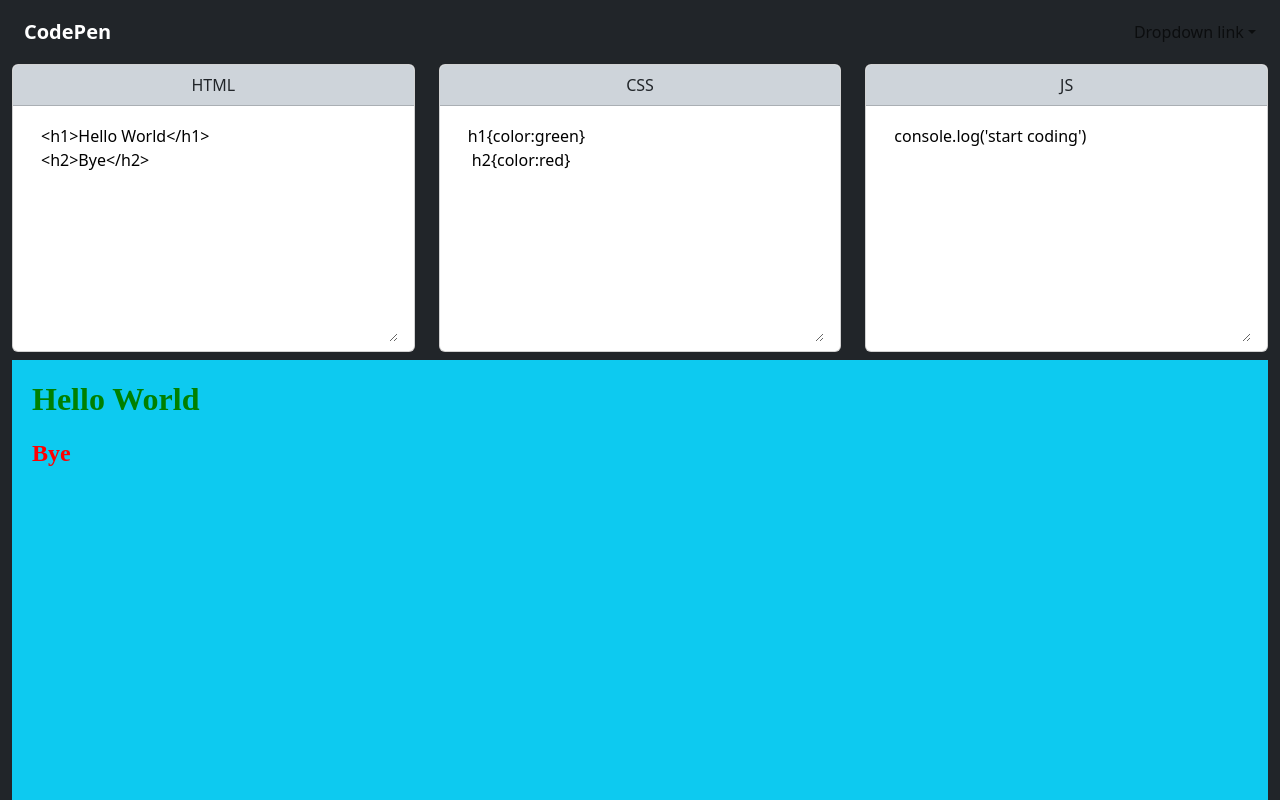
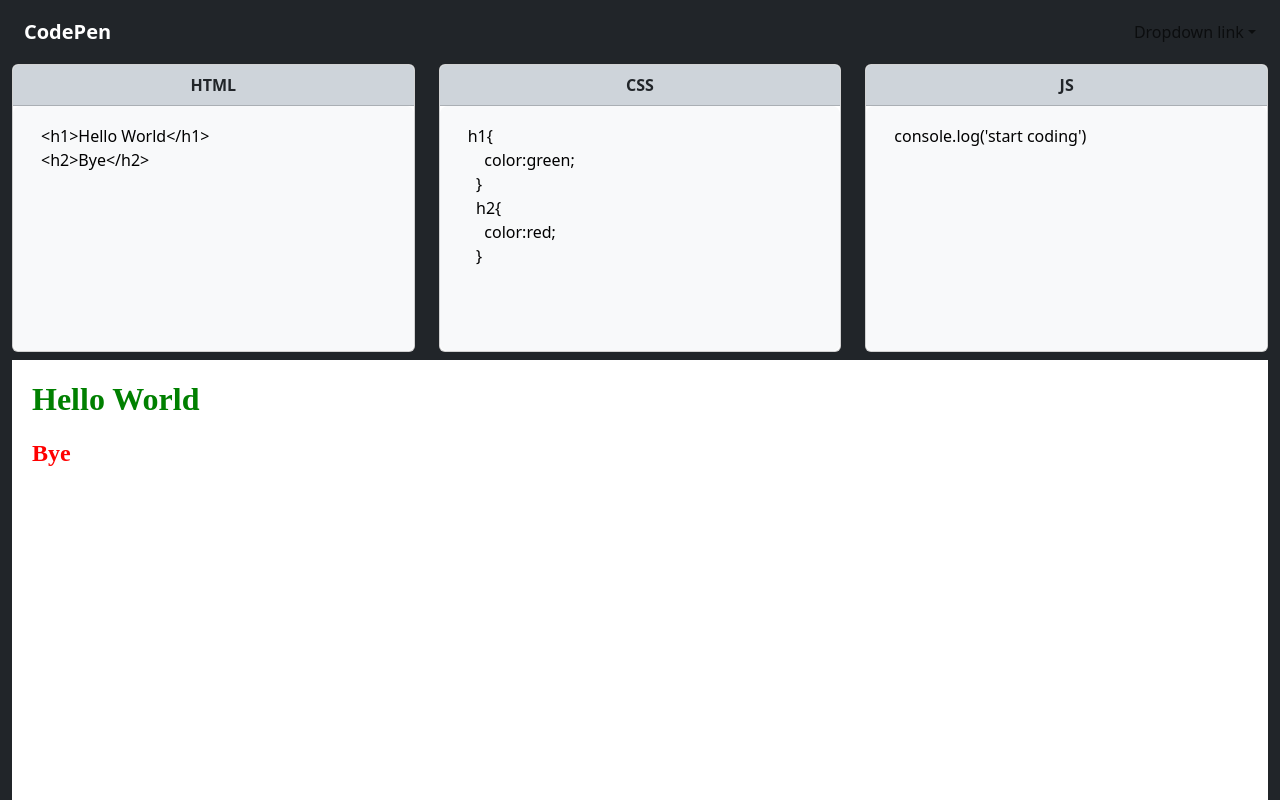
Before and after one commit to archana2420/codepen-clone, a React (Vite) app: page / in a window 1280 px wide. Built offline with nearby package versions, Linux system fonts and the light colour scheme.

Commit message:
modified output screen

```diff
--- a/src/App.jsx
+++ b/src/App.jsx
@@ -6,7 +6,12 @@ import Editor from "./components/Editor"
 function App() {
 
   const [htmlCodeToBeDisplayed,setHtmlCodeToBeDisplayed] = useState("<h1>Hello World</h1>\n<h2>Bye</h2>")
-  const [cssCodeToBeDisplayed,setCssCodeToBeDisplayed] = useState("h1{color:green} \n h2{color:red}")
+  const [cssCodeToBeDisplayed,setCssCodeToBeDisplayed] = useState(`h1{
+    color:green;
+  }
+  h2{
+    color:red;
+  }`)
   const [jsCodeToBeDisplayed,setJsCodeToBeDisplayed] = useState("console.log('start coding')")
 
   return (
--- a/src/components/Editor.jsx
+++ b/src/components/Editor.jsx
@@ -5,13 +5,16 @@ import { useState } from "react"
 const Editor = ({setCodeToBeDisplayed,defaultCode,title}) => {
     const [code,setCode] = useState(defaultCode)
   return (
-    <div className="card" style={{height:"18rem"}}>
-        <div className="card-header text-center bg-dark-subtle">{title}</div>
-        <div className="card-body">
+    <div className="card " style={{height:"18rem"}}>
+        <div className="card-header text-center bg-dark-subtle fw-bold">{title}</div>
+        <div className="card-body bg-light rounded-3  ">
         <textarea
         className="container-fluid border-0  "
-        style={{outline:"none"}}
-        rows={9}
+        style={{outline:"none",backgroundColor:"inherit",resize:"none"}}
+        rows={8}
+        autoCorrect="off"
+        autoFocus={false}
+        spellCheck={false}
         onChange={(e)=>setCode(e.target.value)}
         onKeyUp={()=>{
             setCodeToBeDisplayed(code)
--- a/src/components/OutputScreen.jsx
+++ b/src/components/OutputScreen.jsx
@@ -14,9 +14,14 @@ const OutputScreen = ({htmlCodeToBeDisplayed,cssCodeToBeDisplayed,jsCodeToBeDisp
   `
 
   return (
-    <div className="container-fluid my-2 bg-info" style={{height:"55vh"}}>
+    <div className="container-fluid my-2 bg-white" style={{height:"55vh"}}>
 
-        <iframe  srcDoc={srcDoc} sandbox="allow-scripts"  width="100%" height="100%"></iframe>
+        <iframe
+        srcDoc={srcDoc}
+        sandbox="allow-scripts allow-popups allow-modals"
+        width="100%"
+        height="100%">
+        </iframe>
     </div>
   )
 }
```
